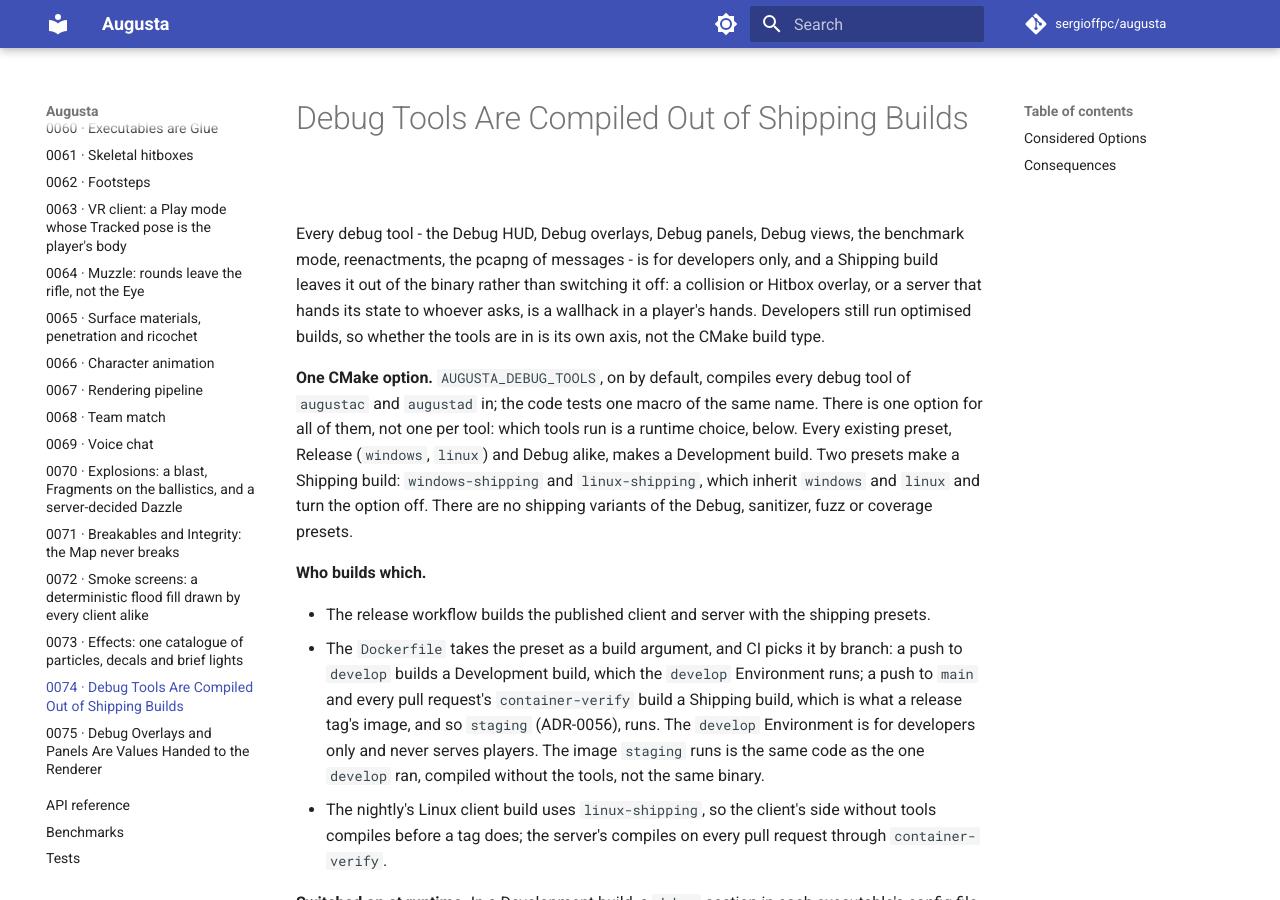
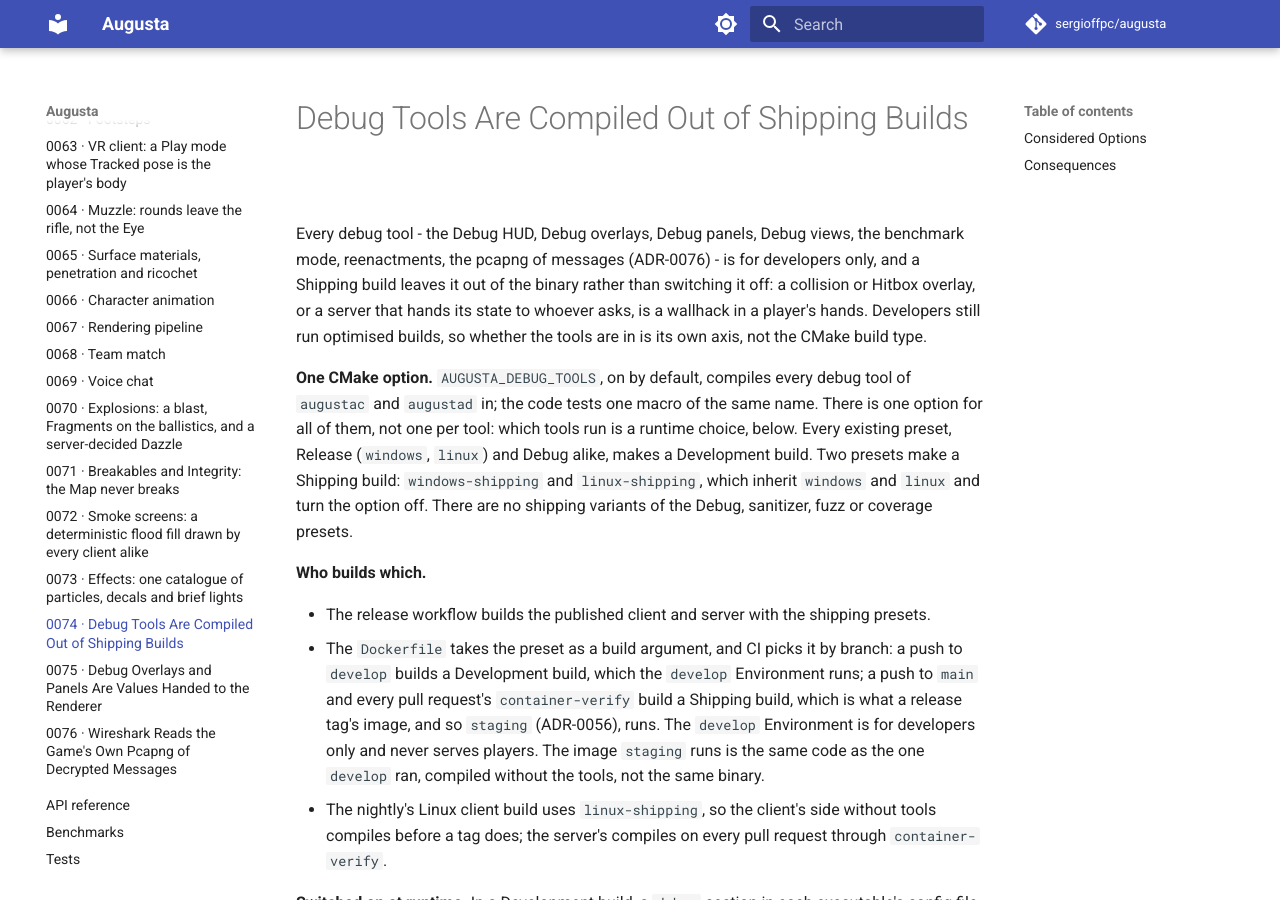
Before and after one commit to sergioffpc/augusta, an MkDocs documentation site: the page built from docs/adr/0074-debug-tools-compiled-out-of-shipping-builds.md, in a window 1280 px wide and 900 px high. Built offline with MkDocs 1.6.1 and Material for MkDocs 9.7.7, drawn with Linux system fonts in a browser that asks for light colours; comment, search, counter and statistics services are not loaded.

Commit message:
docs(adr): add ADR-0076, Wireshark reads the game's own pcapng
Record #910 and #913: the game's own exported_pdu pcapng of decrypted
messages, a fixed Lua shim over Wireshark's protobuf dissector, a
structural tshark test and the version shown in shb_userappl but not
enforced. Link it from ADR-0074 and index it in the architecture
overview.

Co-Authored-By: Claude Opus 5.5 <noreply@anthropic.com>

```diff
--- a/docs/ARCHITECTURE.md
+++ b/docs/ARCHITECTURE.md
@@ -683,6 +683,9 @@ not affect numbering.
 - [ADR-0075](./adr/0075-debug-overlays-and-panels-are-values.md) — Debug
   overlays and panels: values each area builds and the Renderer draws, ImGui
   inside the Renderer
+- [ADR-0076](./adr/0076-wireshark-reads-the-games-own-pcapng.md) — Wireshark:
+  the game's own `exported_pdu` pcapng of decrypted messages, read by a fixed
+  Lua shim over the `protobuf` dissector
 
 ### Tooling & Build
 
--- a/docs/adr/0074-debug-tools-compiled-out-of-shipping-builds.md
+++ b/docs/adr/0074-debug-tools-compiled-out-of-shipping-builds.md
@@ -1,11 +1,12 @@
 # Debug Tools Are Compiled Out of Shipping Builds
 
 Every debug tool - the Debug HUD, Debug overlays, Debug panels, Debug views, the
-benchmark mode, reenactments, the pcapng of messages - is for developers only,
-and a Shipping build leaves it out of the binary rather than switching it off: a
-collision or Hitbox overlay, or a server that hands its state to whoever asks,
-is a wallhack in a player's hands. Developers still run optimised builds, so
-whether the tools are in is its own axis, not the CMake build type.
+benchmark mode, reenactments, the pcapng of messages (ADR-0076) - is for
+developers only, and a Shipping build leaves it out of the binary rather than
+switching it off: a collision or Hitbox overlay, or a server that hands its
+state to whoever asks, is a wallhack in a player's hands. Developers still run
+optimised builds, so whether the tools are in is its own axis, not the CMake
+build type.
 
 **One CMake option.** `AUGUSTA_DEBUG_TOOLS`, on by default, compiles every debug
 tool of `augustac` and `augustad` in; the code tests one macro of the same name.
```
Also changed, not shown: docs/adr/0076-wireshark-reads-the-games-own-pcapng.md (added, +91 -0 lines).
